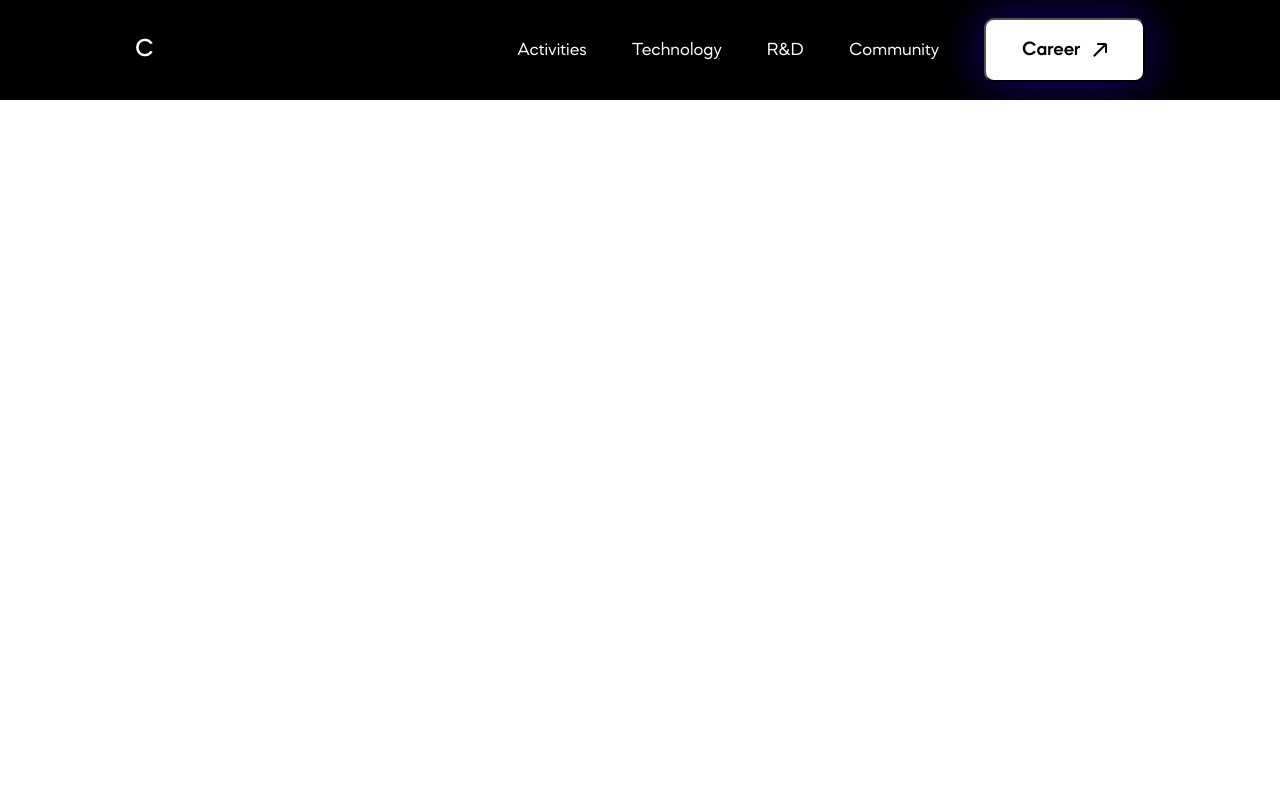
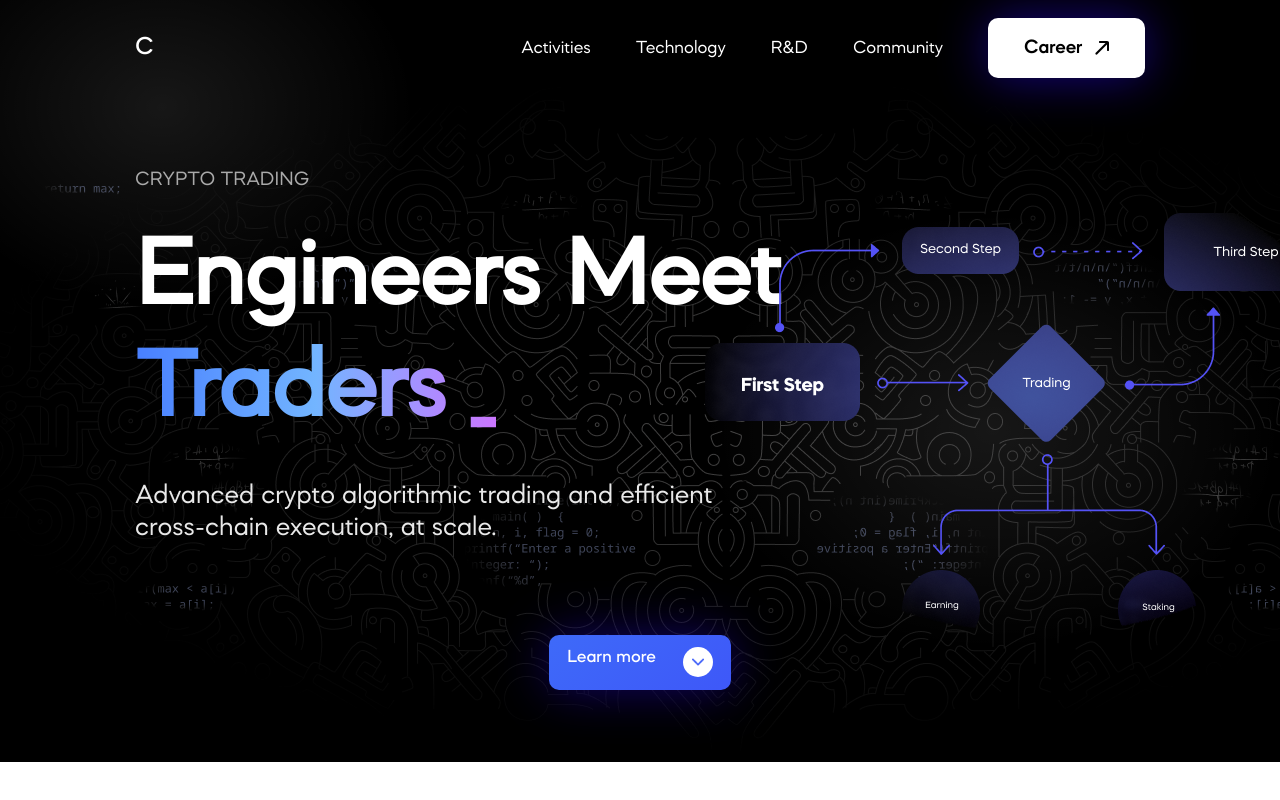
Before and after one commit to MaxPyvovarov/Crypto-Trading, a React (Vite) app: page / in a window 1280 px wide. Built offline with nearby package versions, Linux system fonts and the light colour scheme.

Commit message:
Home section

```diff
--- a/src/App.jsx
+++ b/src/App.jsx
@@ -1,11 +1,14 @@
 import styles from './App.module.scss';
 
-import {Navbar} from './components';
+import {Navbar, Home} from './components';
+import {banner} from './assets';
 
 const App = () => (
 	<div className={styles.wrapper}>
 		<div className={styles.container}>
 			<Navbar />
+			<img className={styles.banner} src={banner} alt='banner' />
+			<Home />
 		</div>
 	</div>
 );
--- a/src/App.module.scss
+++ b/src/App.module.scss
@@ -10,6 +10,14 @@
 	max-width: 1440px;
 	padding: 0 135px;
 	margin: 0 auto;
+	position: relative;
+
+	.banner {
+		position: absolute;
+		left: 0;
+		top: 10%;
+		pointer-events: none;
+	}
 
 	@media (max-width: $md) {
 		padding: 0 2rem;
--- a/src/assets/index.js
+++ b/src/assets/index.js
@@ -1,4 +1,5 @@
 import arrowUp from './arrowUp.png';
+import arrowDown from './arrowDown.png';
 import banner from './banner.png';
 import chart from './chart.png';
 import circles from './circles.png';
@@ -7,4 +8,14 @@ import form2 from './form2.png';
 import scheme from './scheme.png';
 import vector from './vector.png';
 
-export {arrowUp, banner, chart, circles, form1, form2, scheme, vector};
+export {
+	arrowUp,
+	arrowDown,
+	banner,
+	chart,
+	circles,
+	form1,
+	form2,
+	scheme,
+	vector,
+};
--- a/src/components/Banner/Banner.jsx
+++ /dev/null
@@ -1,9 +0,0 @@
-import React from 'react';
-
-import styles from './Banner.module.scss';
-
-const Banner = () => {
-	return <div>Banner</div>;
-};
-
-export default Banner;
--- /dev/null
+++ b/src/components/Home/Home.jsx
@@ -0,0 +1,35 @@
+import React from 'react';
+import {scheme, arrowDown} from '../../assets';
+
+import styles from './Home.module.scss';
+
+const Home = () => {
+	return (
+		<section className={styles.home}>
+			<div>
+				<div className={styles.heading}>
+					<h3>Crypto Trading</h3>
+					<h1>
+						Engineers Meet <br />
+						<span className='text-gradient'>Traders _</span>
+					</h1>
+					<p>
+						Advanced crypto algorithmic trading and efficient
+						<br /> cross-chain execution, at scale.
+					</p>
+				</div>
+				<img className={styles.scheme} src={scheme} alt='scheme' />
+			</div>
+			<div className={styles.btnWrapper}>
+				<button className={styles.btn}>
+					Learn more{' '}
+					<div className={styles.arrow}>
+						<img src={arrowDown} alt='learn more'></img>
+					</div>
+				</button>
+			</div>
+		</section>
+	);
+};
+
+export default Home;
--- /dev/null
+++ b/src/components/Home/Home.module.scss
@@ -0,0 +1,96 @@
+.home {
+	display: flex;
+	flex-direction: column;
+	justify-content: space-between;
+	gap: 5rem;
+	padding: 4rem 0;
+
+	> * {
+		z-index: 3;
+	}
+
+	& > div {
+		display: flex;
+		justify-content: space-between;
+	}
+
+	&:before {
+		content: ' ';
+		width: 28rem;
+		height: 22rem;
+		position: absolute;
+		left: -7%;
+		top: -12%;
+		background: radial-gradient(
+			50% 50% at 50% 50%,
+			rgba(255, 255, 255, 0.09) 0%,
+			rgba(196, 196, 196, 0) 100%
+		);
+	}
+}
+
+.heading {
+	display: flex;
+	flex-direction: column;
+	color: #fff;
+	gap: 1.8rem;
+
+	h3 {
+		color: #aaa;
+		text-transform: uppercase;
+		font-weight: 500;
+		font-size: 1.1rem;
+	}
+
+	h1 {
+		font-size: 5.3rem;
+	}
+
+	p {
+		color: #e9e9e9;
+		font-size: 1.5rem;
+	}
+}
+
+.scheme {
+	position: absolute;
+	right: 0;
+	top: 28%;
+	background: radial-gradient(
+		50% 50% at 50% 50%,
+		rgba(255, 255, 255, 0.09) 0%,
+		rgba(196, 196, 196, 0) 100%
+	);
+}
+
+.btnWrapper {
+	align-self: center;
+}
+
+.btn {
+	display: flex;
+	color: #fff;
+	font-family: Mazzard-Medium;
+	font-weight: 500;
+	font-size: 1rem;
+	background: linear-gradient(140.6deg, #3e6ff9 -27.18%, #3e53f8 126.06%);
+	box-shadow: 0px 0px 49px rgba(42, 7, 254, 0.4);
+	border: none;
+	border-radius: 10px;
+	padding: 0.7rem 1rem;
+}
+
+.arrow {
+	background: #fff;
+	height: 30px;
+	width: 30px;
+	border-radius: 50px;
+	display: flex;
+	justify-content: center;
+	margin-left: 1.5rem;
+
+	img {
+		max-width: 12px;
+		object-fit: contain;
+	}
+}
--- a/src/components/Navbar/Navbar.module.scss
+++ b/src/components/Navbar/Navbar.module.scss
@@ -81,6 +81,7 @@
 	gap: 0.7rem;
 	padding: 1rem 2rem;
 	border-radius: 10px;
+	border: none;
 	box-shadow: 0px 0px 49px rgba(42, 7, 254, 0.5);
 	transition: 0.3s all ease-in-out;
 	cursor: pointer;
--- a/src/components/index.js
+++ b/src/components/index.js
@@ -1,7 +1,7 @@
 import Navbar from './Navbar/Navbar';
-import Banner from './Banner/Banner';
+import Home from './Home/Home';
 import Chart from './Chart/Chart';
 import Forms from './Forms/Forms';
 import Scheme from './Scheme/Scheme';
 
-export {Navbar, Banner, Chart, Forms, Scheme};
+export {Navbar, Home, Chart, Forms, Scheme};
```
Also changed, not shown: src/assets/arrowDown.png (added), src/components/Banner/Banner.module.scss (deleted).
